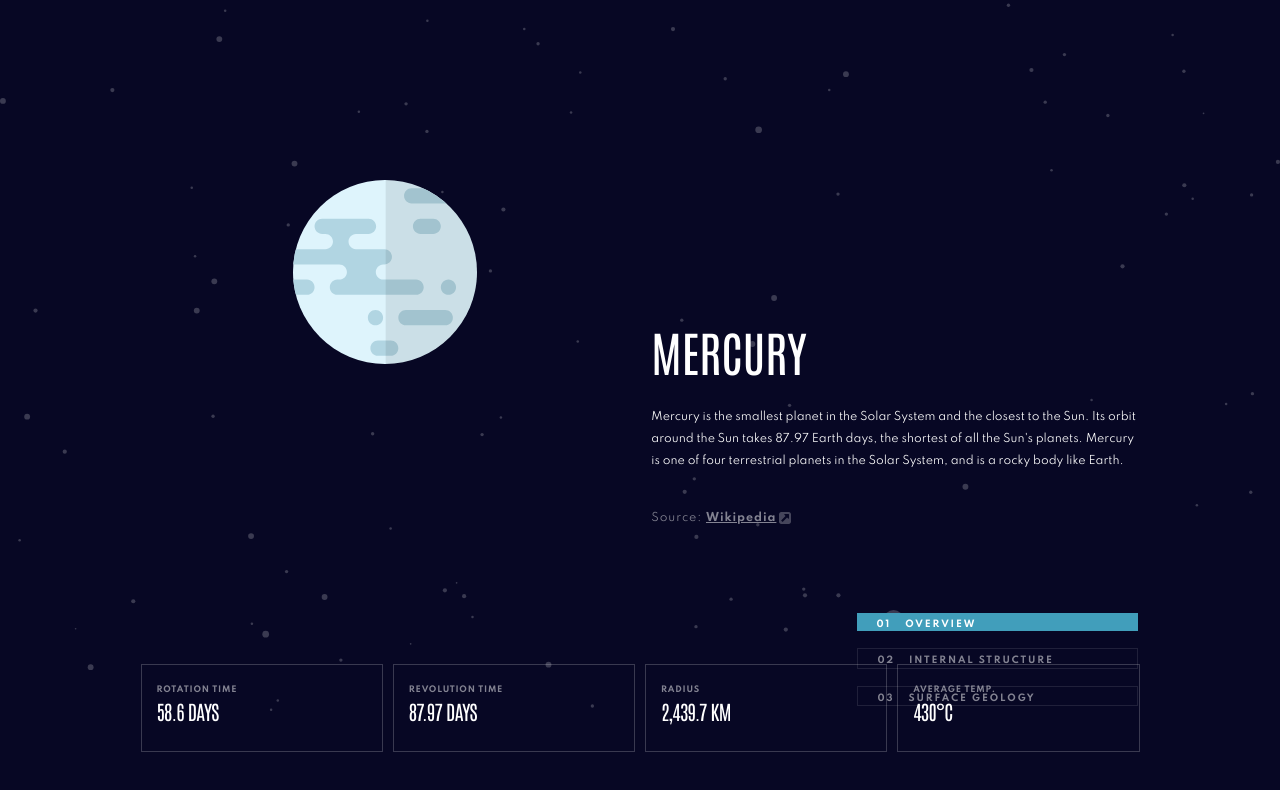
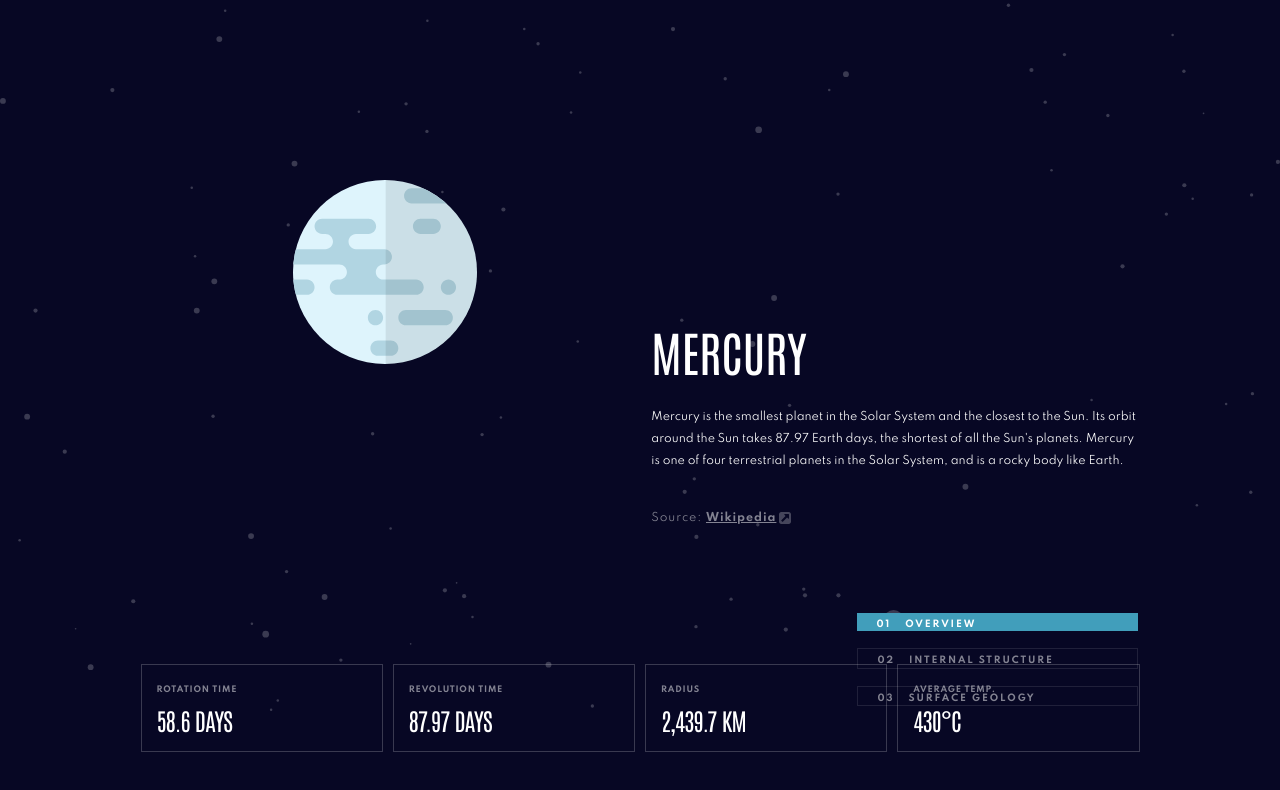
Before and after one commit to JorgeAMendoza/planet-facts, a Next.js app: page /planets/mercury in a window 1280 px wide. Shown: the part 228-1018 px from the top of the page. Built offline with nearby package versions, Linux system fonts and the light colour scheme.

Commit message:
adjust spacing for planet stats

```diff
--- a/src/styles/PlanetPage.module.css
+++ b/src/styles/PlanetPage.module.css
@@ -201,7 +201,7 @@
   padding: 0 0.5rem;
   margin-block-start: 1rem;
   display: grid;
-  gap: .8rem;
+  gap: 0.8rem;
 }
 
 .stat {
@@ -279,11 +279,6 @@
 
   .planetImage[data-planet="Neptune"] img {
     width: 28.5rem;
-  }
-
-  .planetStats {
-    display: flex;
-    justify-content: space-between;
   }
 
   .planetConent {
@@ -397,12 +392,19 @@
     height: auto;
     flex-direction: column;
     align-items: start;
-    justify-content: center;
+    justify-content: start;
     padding-left: 1.5rem;
+    padding-top: 1.9rem;
   }
 
   .stat p:first-of-type {
     padding: 0;
+  }
+
+  .stat p:last-of-type {
+    padding: 0;
+    font-size: 2.4rem;
+    padding-top: 0.6rem;
   }
 }
 
```
